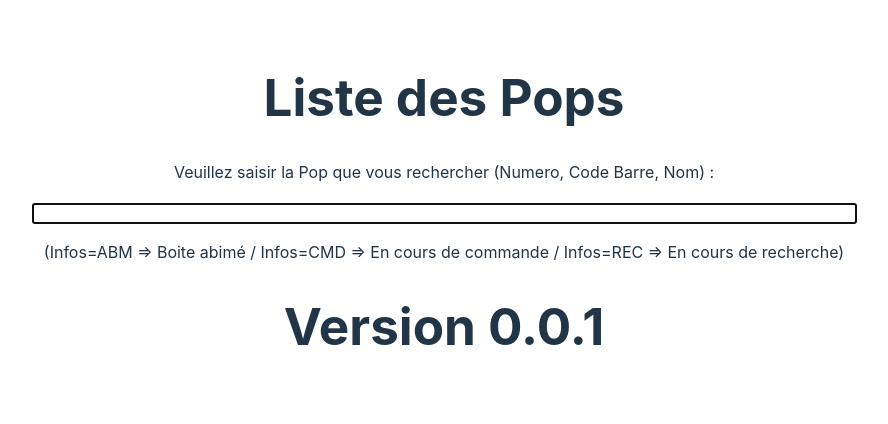
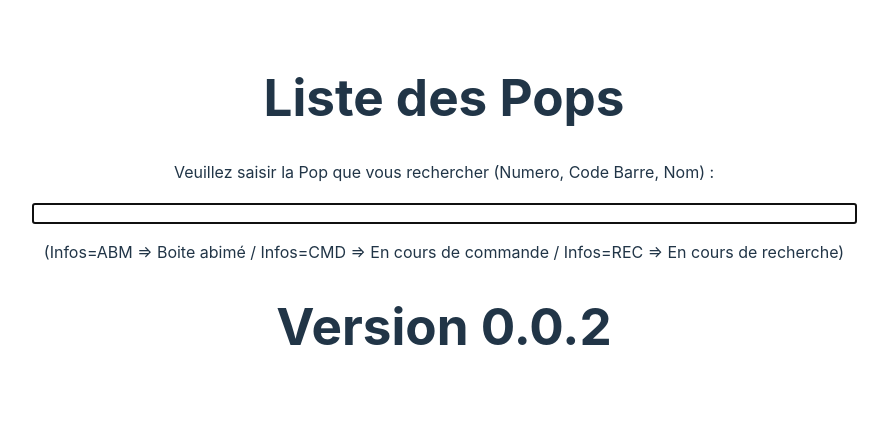
Before and after one commit to TcharlyMusic/MyPopList, a website built with Vite: page index.html in a window 1280 px wide. Shown: the part 188-612 px from the top of the page, without its empty margins (196-1084 px from the left). Built offline with nearby package versions, Linux system fonts and the light colour scheme.

Commit message:
Update Title

```diff
--- a/index.html
+++ b/index.html
@@ -13,7 +13,7 @@
       <input type="text" id="inputPopInfo" name="name" required minlength="4" maxlength="50" size="100" label="Test" autocomplete="off" />
       <p>(Infos=ABM => Boite abimé / Infos=CMD => En cours de commande / Infos=REC => En cours de recherche)</p>
       <div id="divall"></div>
-      <h1>Version 0.0.1</h1>
+      <h1>Version 0.0.2</h1>
     </div>
     <script type="module" src="/main.js"></script>
   </body>
--- a/package.json
+++ b/package.json
@@ -13,6 +13,6 @@
   },
   "devDependencies": {
     "gh-pages": "^6.2.0",
-    "vite": "^5.4.9"
+    "vite": "^5.4.10"
   }
 }
```
Also changed, not shown: 1 other file.
